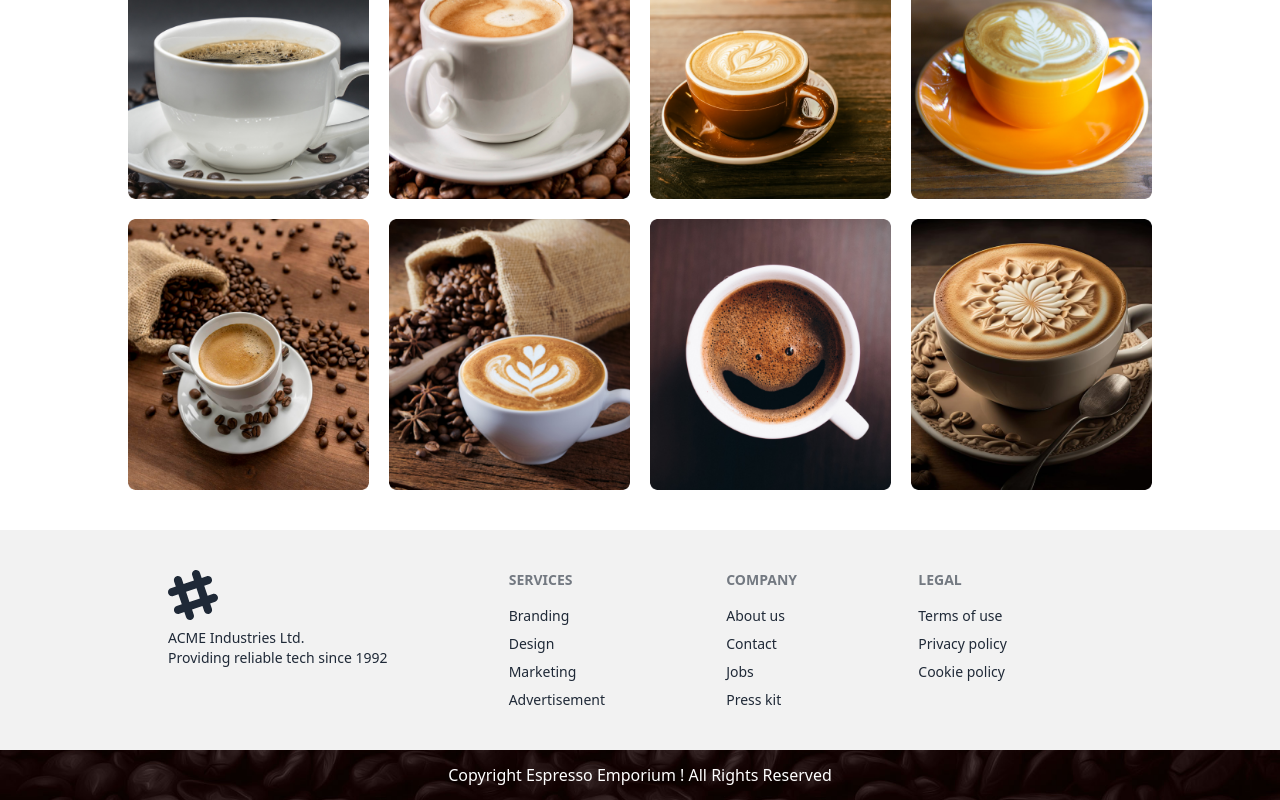
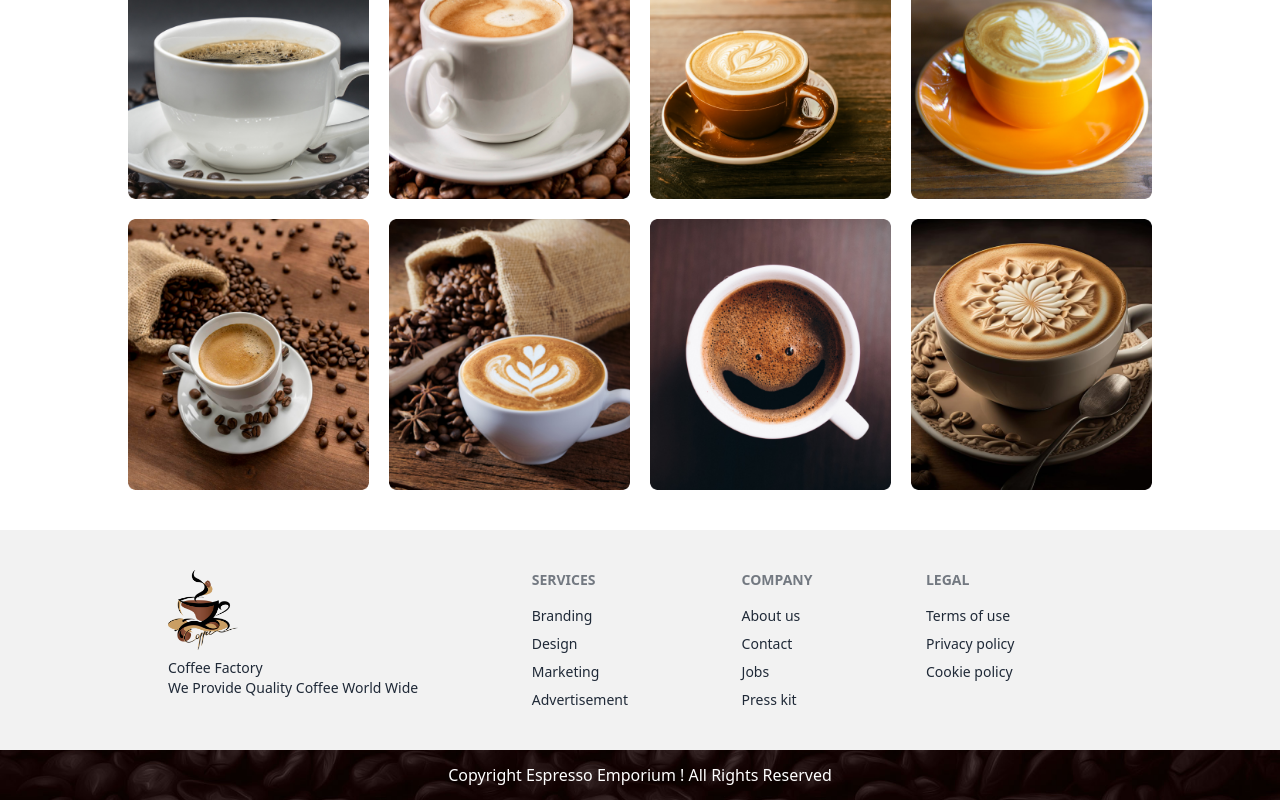
Before and after one commit to himu004/coffee-factory-client, a React (Vite) app: page / in a window 1280 px wide. Shown: the part 2495-3295 px from the top of the page. Built offline with nearby package versions, Linux system fonts and the light colour scheme.

Commit message:
Footer Updated

```diff
--- a/src/components/CoffeeSection.jsx
+++ b/src/components/CoffeeSection.jsx
@@ -1,7 +1,8 @@
 // import bgImage from '../assets/images/more/1.png';
 import bgImage1 from "../assets/images/more/4.png";
 import bgImage from "../assets/images/more/5.png";
-import btnIcon from "../assets/images/icons/4.png"
+import btnIcon from "../assets/images/icons/4.png";
+import { Link } from 'react-router-dom';
 
 const CoffeeSection = () => {
   const products = [
@@ -59,16 +60,25 @@ const CoffeeSection = () => {
       <div className="w-4/5 mx-auto">
         <div className="relative z-10 text-center mb-10">
           <p>--- Sip & Savor ---</p>
-          <h1 className="text-3xl font-bold text-[#331A15]">Our Popular Products</h1>
-          <button
-          className=" relative z-1 mt-4 px-8 py-2 bg-[#E3B577] border-2 rounded-md border-[#1B1A1A] text-white transition hover:bg-transparent hover:text-[#331A15] flex justify-center items-center mx-auto">
+          <h1 className="text-3xl font-bold text-[#331A15]">
+            Our Popular Products
+          </h1>
+          <Link to="/addCoffee">
+            <button
+          className="relative z-1 mt-4 px-8 py-2 bg-[#E3B577] border-2 rounded-md border-[#1B1A1A] text-white transition hover:bg-transparent hover:text-[#331A15] flex justify-center items-center mx-auto">
             Add Coffee
-            <img className="absolute right-0 mr-2 z-2 w-[20px] h-[20px] transition-all hover:w-[80px] hover:h-[80px] hover:-translate-x-18" src={btnIcon} alt="" />
+            <img
+              className="absolute right-0 mr-2 z-2 w-[20px] h-[20px] transition-all hover:w-[80px] hover:h-[80px] hover:-translate-x-18"
+              src={btnIcon}
+              alt=""
+            />
           </button>
+          </Link>
+
         </div>
 
         <div className="grid grid-cols-1 md:grid-cols-2 gap-6">
-        {/* Here Will Go Added Coffee showcase */}
+          {/* Here Will Go Added Coffee showcase */}
           {products.map((product, index) => (
             <div
               key={index}
--- a/src/components/Footer/Footer.jsx
+++ b/src/components/Footer/Footer.jsx
@@ -1,25 +1,16 @@
 import bg from '../../assets/images//more/24.jpg';
+import logo from '../../assets/images/more/logo1.png';
 
 const Footer = () => {
   return (
     <div className='bg-base-200'>
       <footer className="footer p-10 w-4/5 mx-auto text-base-content mt-10">
         <aside>
-          <svg
-            width="50"
-            height="50"
-            viewBox="0 0 24 24"
-            xmlns="http://www.w3.org/2000/svg"
-            fillRule="evenodd"
-            clipRule="evenodd"
-            className="fill-current"
-          >
-            <path d="M22.672 15.226l-2.432.811.841 2.515c.33 1.019-.209 2.127-1.23 2.456-1.15.325-2.148-.321-2.463-1.226l-.84-2.518-5.013 1.677.84 2.517c.391 1.203-.434 2.542-1.831 2.542-.88 0-1.601-.564-1.86-1.314l-.842-2.516-2.431.809c-1.135.328-2.145-.317-2.463-1.229-.329-1.018.211-2.127 1.231-2.456l2.432-.809-1.621-4.823-2.432.808c-1.355.384-2.558-.59-2.558-1.839 0-.817.509-1.582 1.327-1.846l2.433-.809-.842-2.515c-.33-1.02.211-2.129 1.232-2.458 1.02-.329 2.13.209 2.461 1.229l.842 2.515 5.011-1.677-.839-2.517c-.403-1.238.484-2.553 1.843-2.553.819 0 1.585.509 1.85 1.326l.841 2.517 2.431-.81c1.02-.33 2.131.211 2.461 1.229.332 1.018-.21 2.126-1.23 2.456l-2.433.809 1.622 4.823 2.433-.809c1.242-.401 2.557.484 2.557 1.838 0 .819-.51 1.583-1.328 1.847m-8.992-6.428l-5.01 1.675 1.619 4.828 5.011-1.674-1.62-4.829z"></path>
-          </svg>
+          <img className='w-[70px] h-[80px]' src={logo} alt="" />
           <p>
-            ACME Industries Ltd.
+            Coffee Factory
             <br />
-            Providing reliable tech since 1992
+            We Provide Quality Coffee World Wide
           </p>
         </aside>
         <nav>
```
